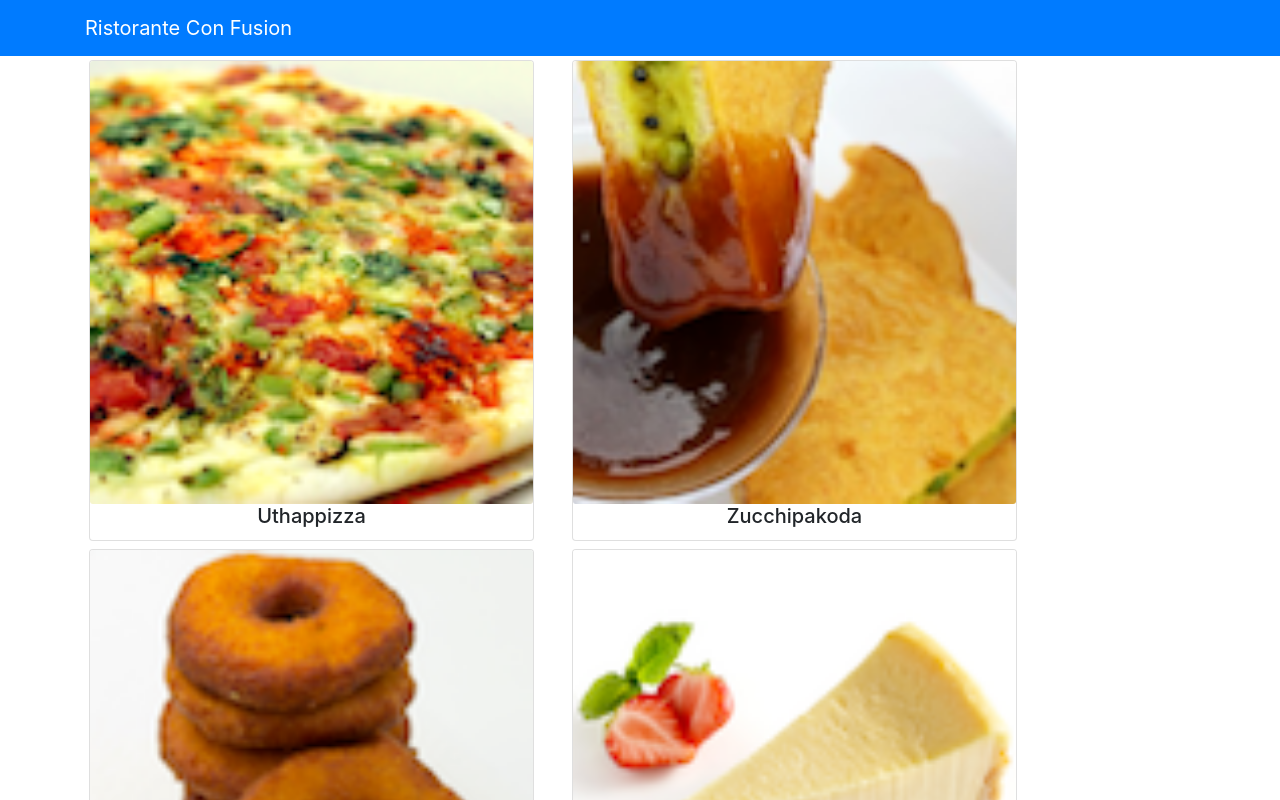
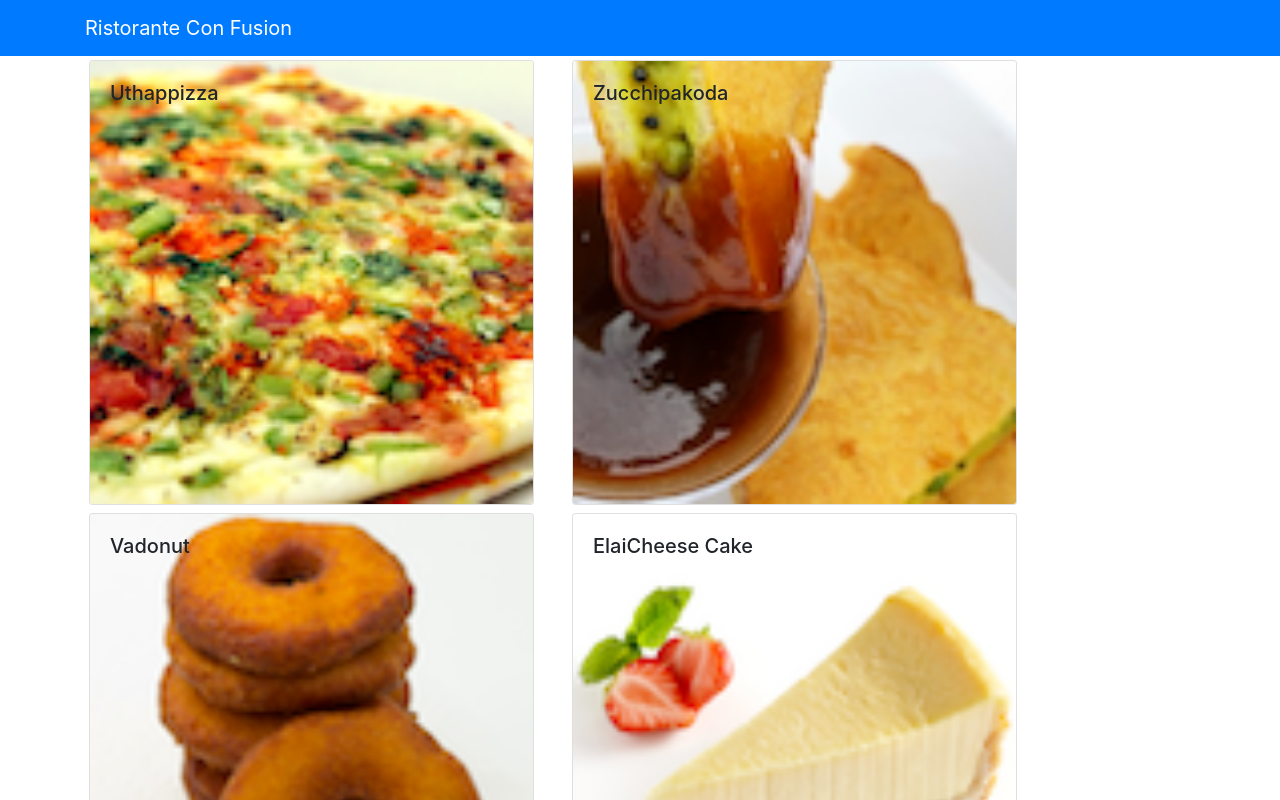
Before and after one commit to J3anMichael/react-coursera, a React (Create React App) app: page / in a window 1280 px wide. Shown: the top 800 px of the page. Built offline with nearby package versions, Linux system fonts and the light colour scheme.

Commit message:
first commit of the second Week

```diff
--- a/src/App.js
+++ b/src/App.js
@@ -1,25 +1,15 @@
 import React,{Component} from 'react';
 import './App.css';
-import { Navbar, NavbarBrand } from 'reactstrap';
-import Menu from './components/MenuComponent';
-import { DISHES } from './shared/dishes';
+import Main from './components/MainComponent';
+
 
 class App extends Component {
-  constructor(props) {
-    super(props);
-    this.state = {
-      dishes: DISHES
-    };
-  }
+
   render() {
     return (
       <div className="App">
-        <Navbar dark color="primary">
-          <div className="container">
-            <NavbarBrand href="/">Ristorante Con Fusion</NavbarBrand>
-          </div>
-        </Navbar>
-        <Menu dishes={this.state.dishes}/>
+
+        <Main/>
       </div>
     );
   }
--- a/src/components/DishdetailComponent.js
+++ b/src/components/DishdetailComponent.js
@@ -42,7 +42,7 @@ class DishDetail extends Component {
                                     year: 'numeric',
                                     month: 'long',
                                     day: '2-digit'
-                                }).format(new Date(comment.date))}
+                                }).format(new Date(Date.parse(comment.date)))}
                             </p>
                         </div>
                     </div>
@@ -61,9 +61,11 @@ class DishDetail extends Component {
     }
     render() {
         return (
+            <div className='container'>
             <div className="row">
                 {this.renderDish(this.props.dish)}
                 {this.renderComments(this.props.dish)}
+            </div>
             </div>
         );
     }
--- /dev/null
+++ b/src/components/MainComponent.js
@@ -0,0 +1,38 @@
+import React,{Component} from 'react';
+import { Navbar, NavbarBrand } from 'reactstrap';
+import Menu from './MenuComponent';
+import DishDetail from './DishDetailComponent'
+import { DISHES } from '../shared/dishes';
+
+class Main extends Component {
+  constructor(props) {
+    super(props);
+    this.state = {
+      dishes: DISHES,
+      selectedDish: null
+    };
+  }
+
+  onDishSelect(dishId) {
+    this.setState({ selectedDish: dishId});
+}
+
+
+  render() {
+    return (
+      <div>
+        <Navbar dark color="primary">
+          <div className="container">
+            <NavbarBrand href="/">Ristorante Con Fusion</NavbarBrand>
+          </div>
+        </Navbar>
+        <Menu dishes={this.state.dishes}
+        onClick={(dishId) => this.onDishSelect(dishId)}
+        />
+        <DishDetail dish={this.state.dishes.filter((dish) => dish.id === this.state.selectedDish)[0]} />
+      </div>
+    );
+  }
+}
+
+export default Main;
--- a/src/components/MenuComponent.js
+++ b/src/components/MenuComponent.js
@@ -1,32 +1,29 @@
 import React, { Component } from 'react';
-import DishDetail from './DishDetailComponent'
-import { Card, CardImg, CardTitle } from 'reactstrap';
+import { Card, CardImg, CardImgOverlay, CardTitle } from 'reactstrap';
 
 class Menu extends Component {
 
 
-    constructor(props) {
+    /*constructor(props) {
         super(props);
 
-        this.state = {
-            selectedDish: null
-        }
+
     }
+    */
 
-    onDishSelect(dish) {
-        this.setState({ selectedDish: dish });
-    }
+
 
 
 
     render() {
         const menu = this.props.dishes.map((dish) => {
             return (
-                <div className="col-12 col-md-5 m-1">
-                    <Card key={dish.id}
-                        onClick={() => this.onDishSelect(dish)}>
+                <div key={dish.id} className="col-12 col-md-5 m-1">
+                    <Card onClick={() => this.props.onClick(dish.id)}>
                         <CardImg width="100%" src={dish.image} alt={dish.name} />
+                        <CardImgOverlay>
                         <CardTitle className=" ml-auto mr-auto ">{dish.name}</CardTitle>
+                        </CardImgOverlay>
                     </Card>
                 </div>
             );
@@ -38,7 +35,6 @@ class Menu extends Component {
                     {menu}
                 </div>
                 <div className="row">
-                    <DishDetail dish={this.state.selectedDish}></DishDetail>
                 </div>
             </div>
         );
```
